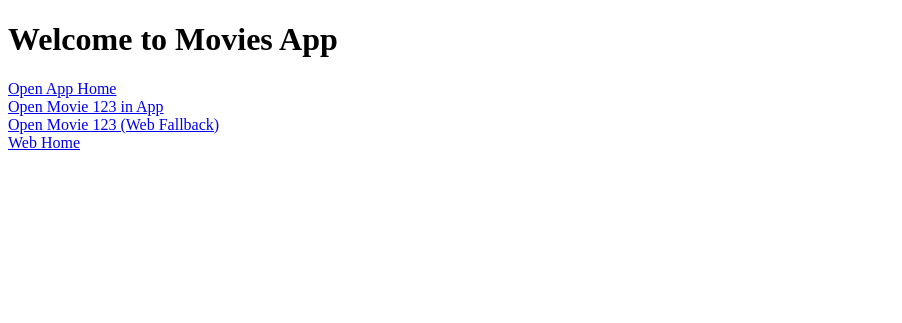
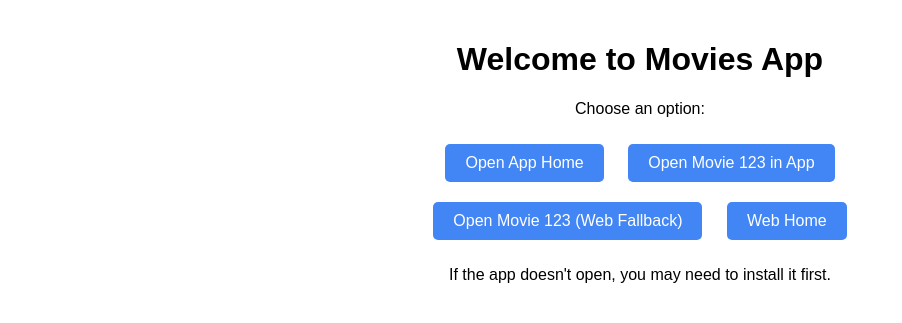
Before and after one commit to mohamed20778/deeplink, a plain HTML site: page index.html in a window 1280 px wide. Shown: the whole page, without its empty margins (0-902 px from the left). Drawn offline with Linux system fonts and the light colour scheme.

Commit message:
Update index.html

```diff
--- a/index.html
+++ b/index.html
@@ -5,29 +5,89 @@
     <meta name="viewport" content="width=device-width, initial-scale=1">
     <title>Movies App</title>
     <script>
+        // Check if we should try to open the app
+        function shouldOpenApp() {
+            return /Android|iPhone|iPad|iPod/i.test(navigator.userAgent);
+        }
+
+        // Try to open the app, fallback to showing page
         function openApp() {
-            // Try to open the app home screen first
+            if (!shouldOpenApp()) return;
+
+            // Store that we've tried to open the app
+            sessionStorage.setItem('triedAppOpen', 'true');
+
+            // Try to open the app
             window.location.href = 'movieapptask://open/';
 
-            // Fallback to web home after delay
+            // If still here after 500ms, show the page
             setTimeout(function() {
-                window.location.href = 'https://mohamed20778.github.io/deeplink/';
-            }, 800);
+                if (!document.hidden) {
+                    showPageContent();
+                }
+            }, 500);
         }
 
-        // Only auto-open if this is a mobile device
-        if(/Android|iPhone|iPad|iPod/i.test(navigator.userAgent)) {
-            window.onload = openApp;
+        // Show the actual page content
+        function showPageContent() {
+            document.getElementById('redirect-message').style.display = 'none';
+            document.getElementById('page-content').style.display = 'block';
         }
+
+        // On page load
+        window.onload = function() {
+            // Only try to open app if we haven't already tried
+            if (shouldOpenApp() && !sessionStorage.getItem('triedAppOpen')) {
+                document.getElementById('redirect-message').style.display = 'block';
+                document.getElementById('page-content').style.display = 'none';
+                openApp();
+            } else {
+                showPageContent();
+            }
+        };
     </script>
+    <style>
+        body {
+            font-family: Arial, sans-serif;
+            max-width: 800px;
+            margin: 0 auto;
+            padding: 20px;
+            text-align: center;
+        }
+        #redirect-message {
+            margin-top: 50px;
+        }
+        #page-content {
+            display: none;
+        }
+        .link-button {
+            display: inline-block;
+            margin: 10px;
+            padding: 10px 20px;
+            background-color: #4285f4;
+            color: white;
+            text-decoration: none;
+            border-radius: 5px;
+        }
+    </style>
 </head>
 <body>
-    <h1>Welcome to Movies App</h1>
-    <p>
-        <a href="movieapptask://open/">Open App Home</a><br>
-        <a href="movieapptask://open/movie/123">Open Movie 123 in App</a><br>
-        <a href="https://mohamed20778.github.io/deeplink/movie/123">Open Movie 123 (Web Fallback)</a><br>
-        <a href="https://mohamed20778.github.io/deeplink/">Web Home</a>
-    </p>
+    <div id="redirect-message">
+        <h2>Opening Movies App...</h2>
+        <p>If you're not automatically redirected, <a href="movieapptask://open/">click here</a></p>
+    </div>
+
+    <div id="page-content">
+        <h1>Welcome to Movies App</h1>
+        <p>Choose an option:</p>
+
+        <a href="movieapptask://open/" class="link-button">Open App Home</a>
+        <a href="movieapptask://open/movie/123" class="link-button">Open Movie 123 in App</a>
+        <br>
+        <a href="https://mohamed20778.github.io/deeplink/movie/123" class="link-button">Open Movie 123 (Web Fallback)</a>
+        <a href="https://mohamed20778.github.io/deeplink/" class="link-button">Web Home</a>
+
+        <p>If the app doesn't open, you may need to install it first.</p>
+    </div>
 </body>
 </html>
```
